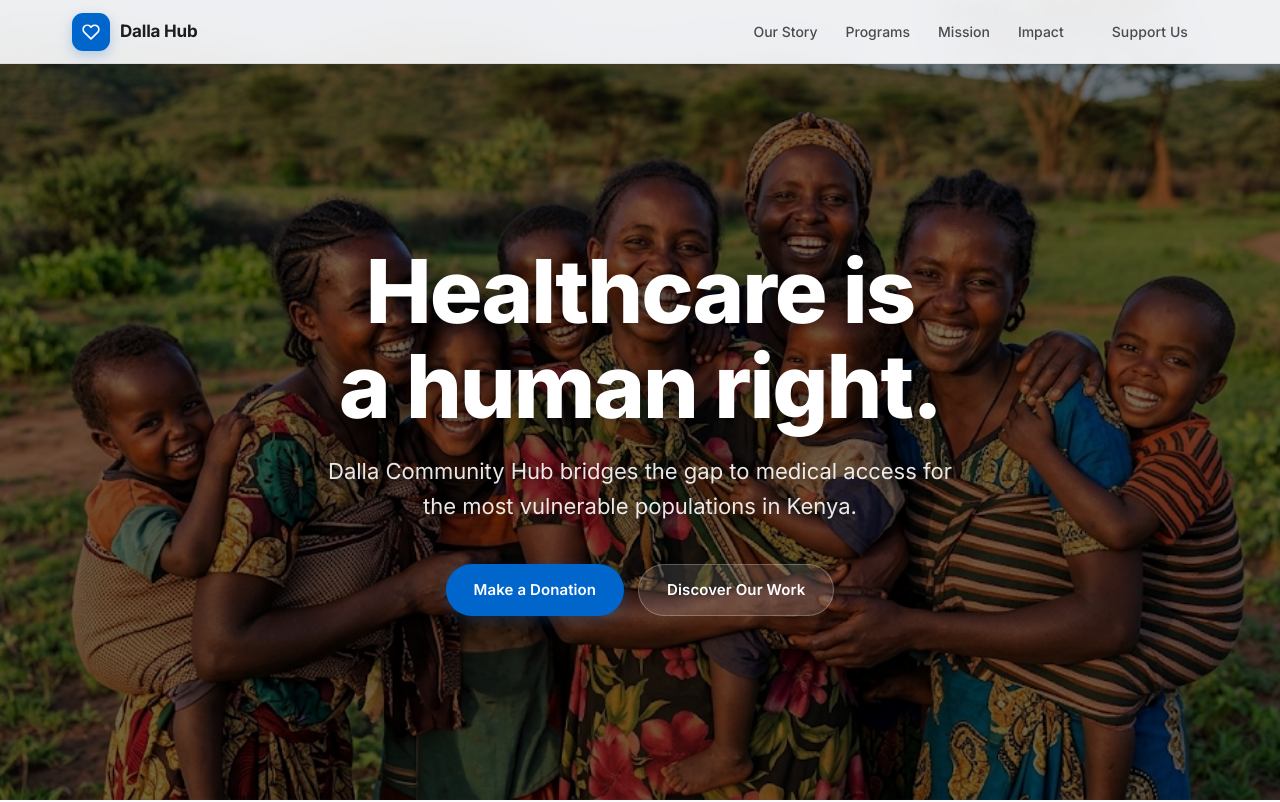
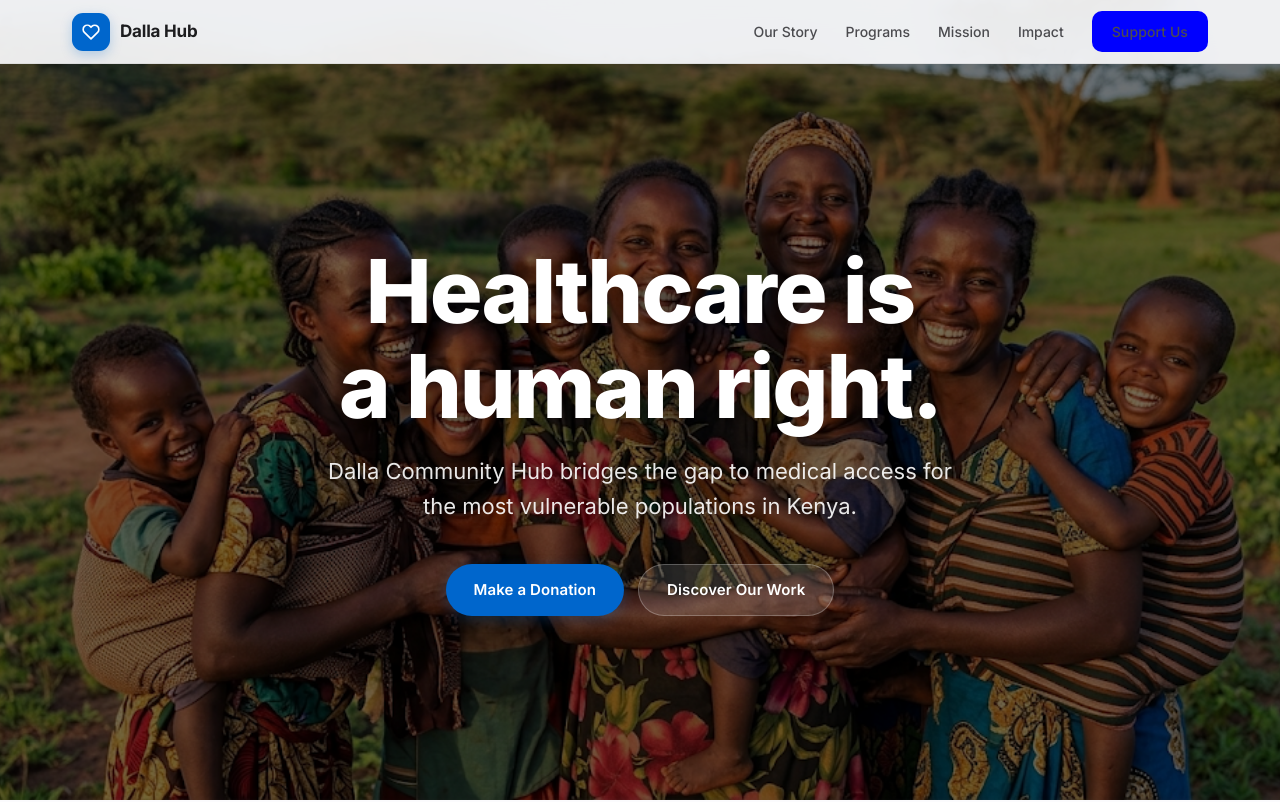
Before and after one commit to maroontech-so/Dalla, a website: page index.html in a window 1280 px wide. Shown: the top 802 px of the page. Drawn offline with Linux system fonts and the light colour scheme.

Commit message:
Style 'Support Us' button with background and border radius
Added inline styles to 'Support Us' button for improved appearance.

```diff
--- a/index.html
+++ b/index.html
@@ -539,7 +539,7 @@
                 <a href="#programs">Programs</a>
                 <a href="#mission">Mission</a>
                 <a href="#impact">Impact</a>
-                <a href="/pay" class="btn">Support Us</a>
+                <a href="/pay" class="btn" style="background:blue;border-radius:10px;">Support Us</a>
             </div>
         </div>
     </nav>
```
